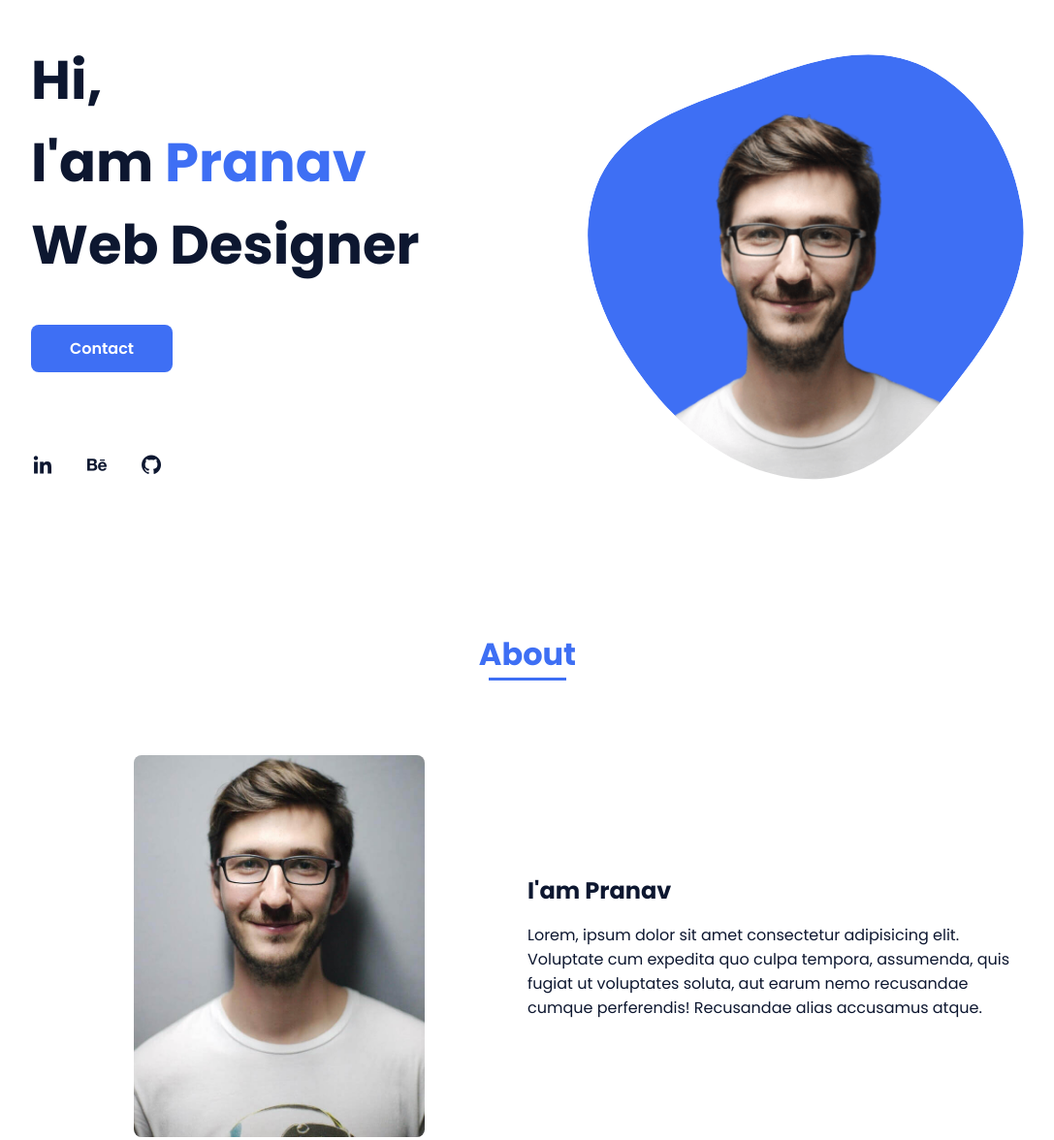
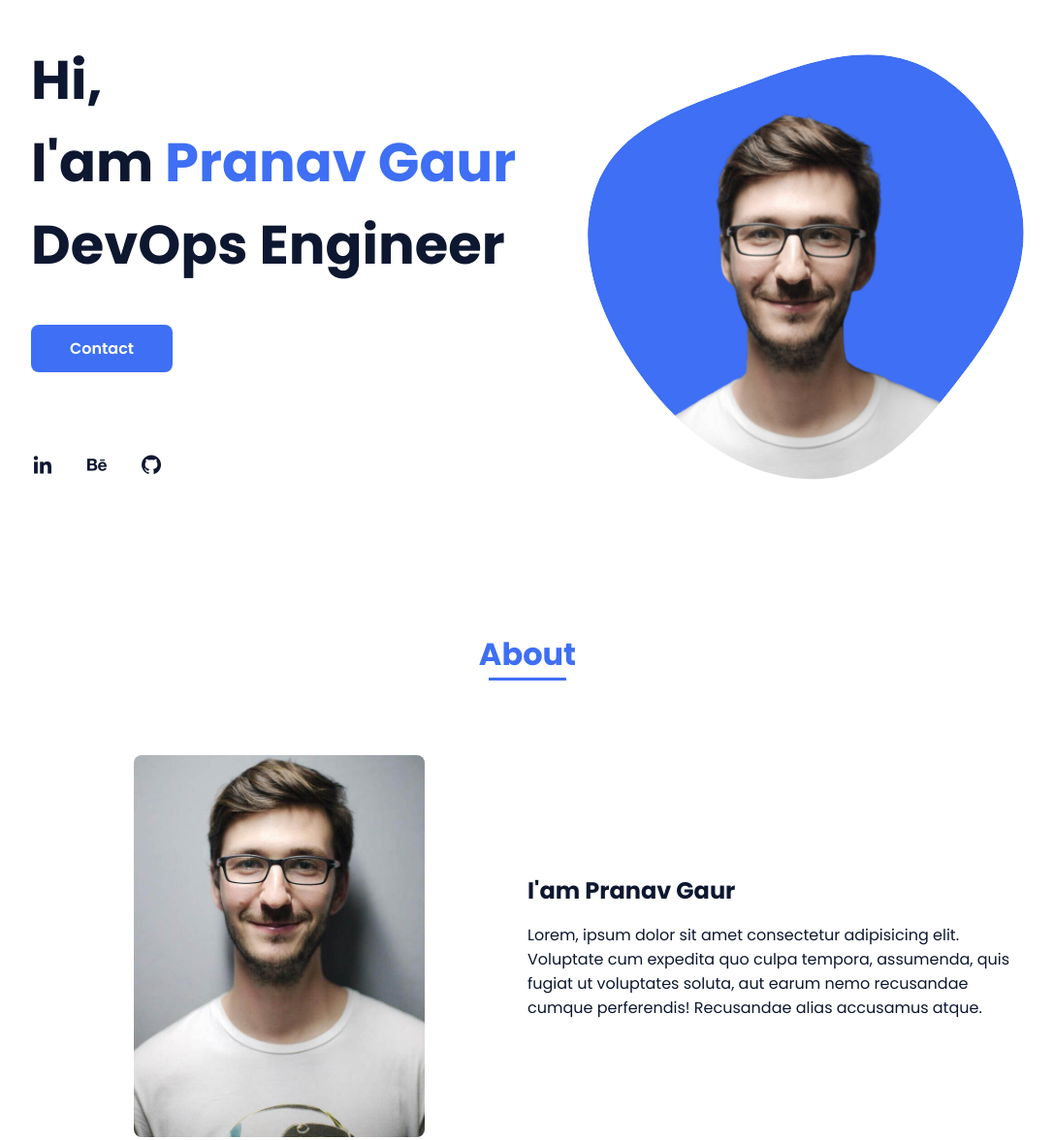
Before and after one commit to Pranavs-Git/pranavs-git.github.io, a plain HTML site: page index.html in a window 1280 px wide. Shown: the part 120-1296 px from the top of the page at 97% size, without its empty margins (96-1183 px from the left). Drawn offline with nearby package versions, Linux system fonts and the light colour scheme.

Commit message:
Update index.html

```diff
--- a/index.html
+++ b/index.html
@@ -39,7 +39,7 @@
             <!--===== HOME =====-->
             <section class="home bd-grid" id="home">
                 <div class="home__data">
-                    <h1 class="home__title">Hi,<br>I'am <span class="home__title-color">Pranav</span><br> Web Designer</h1>
+                    <h1 class="home__title">Hi,<br>I'am <span class="home__title-color">Pranav Gaur</span><br> DevOps Engineer</h1>
 
                     <a href="#" class="button">Contact</a>
                 </div>
@@ -73,7 +73,7 @@
                     </div>
 
                     <div>
-                        <h2 class="about__subtitle">I'am Pranav</h2>
+                        <h2 class="about__subtitle">I'am Pranav Gaur</h2>
                         <p class="about__text">Lorem, ipsum dolor sit amet consectetur adipisicing elit. Voluptate cum expedita quo culpa tempora, assumenda, quis fugiat ut voluptates soluta, aut earum nemo recusandae cumque perferendis! Recusandae alias accusamus atque.</p>
                     </div>
                 </div>
@@ -186,7 +186,7 @@
 
         <!--===== FOOTER =====-->
         <footer class="footer">
-            <p class="footer__title">Pranav</p>
+            <p class="footer__title">Pranav Gaur</p>
             <div class="footer__social">
                 <a href="#" class="footer__icon"><i class='bx bxl-facebook' ></i></a>
                 <a href="#" class="footer__icon"><i class='bx bxl-instagram' ></i></a>
```
